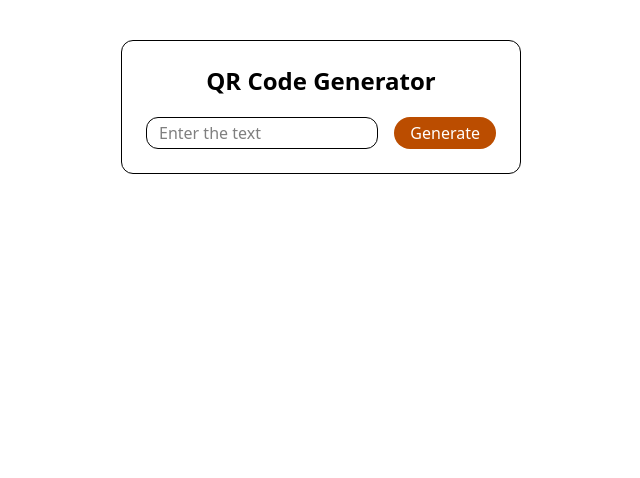
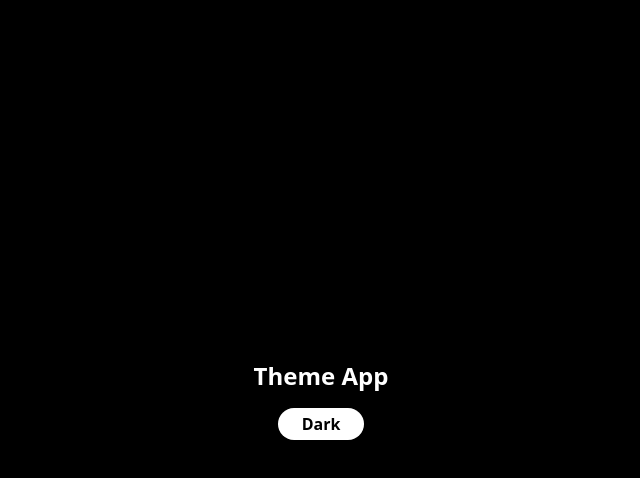
Before and after one commit to Deepak7510/React-part1-25project, a React (Vite) app: page / in a window 1280 px wide. Shown: the top 478 px of the page, without its empty margins (319-959 px from the left). Built offline with nearby package versions, Linux system fonts and the light colour scheme.

Commit message:
add light-dark-mode app

```diff
--- a/src/App.jsx
+++ b/src/App.jsx
@@ -7,6 +7,7 @@ import CustomSlider from "./components/custom slider";
 import ReadmoreFunction from "./components/readmore func";
 import Sidebar from "./components/tree view/Sidebar";
 import QRCodeGeneraterApp from "./components/QR Code generater";
+import LightDarkMode from "./components/light-dark-mode";
 
 function App() {
   const [count, setCount] = useState(0);
@@ -31,8 +32,12 @@ function App() {
       {/* project 6 view free  */}
       {/* <Sidebar /> */}
 
-      {/* project 6  */}
-      <QRCodeGeneraterApp />
+      {/* project 7  */}
+      {/* <QRCodeGeneraterApp /> */}
+
+      {/* project 8  */}
+
+      <LightDarkMode />
     </>
   );
 }
--- /dev/null
+++ b/src/components/light-dark-mode/index.jsx
@@ -0,0 +1,27 @@
+import useLocalStorage from "./useLocalStorage";
+import "./styles.css";
+function LightDarkMode() {
+  const [theme, setTheme] = useLocalStorage("theme", "dark");
+
+  function handleSetTheme() {
+    setTheme(theme === "dark" ? "light" : "dark");
+  }
+  return (
+    <div
+      className="flex bg-mode text-mode justify-center items-center h-screen w-full"
+      data-theme={theme}
+    >
+      <div className="space-y-4 font-bold text-center">
+        <div className="text-2xl">Theme App</div>
+        <button
+          className="px-6 py-1 button-bg-mode button-text-mode rounded-full"
+          onClick={handleSetTheme}
+        >
+          {theme === "dark" ? "Dark" : "Light"}
+        </button>
+      </div>
+    </div>
+  );
+}
+
+export default LightDarkMode;
--- /dev/null
+++ b/src/components/light-dark-mode/styles.css
@@ -0,0 +1,29 @@
+:root {
+  --background: #ffffff;
+  --text-primary: #000;
+  --button-bg: #000;
+  --button-text: #ffffff;
+}
+
+[data-theme="dark"] {
+  --background: #000;
+  --text-primary: #ffffff;
+  --button-bg: #ffffff;
+  --button-text: #000;
+}
+
+.bg-mode {
+  background-color: var(--background);
+}
+
+.text-mode {
+  color: var(--text-primary);
+}
+
+.button-bg-mode {
+  background-color: var(--button-bg);
+}
+
+.button-text-mode {
+  color: var(--button-text);
+}
--- /dev/null
+++ b/src/components/light-dark-mode/useLocalStorage.jsx
@@ -0,0 +1,24 @@
+import { useEffect, useState } from "react";
+
+const useLocalStorage = (key, defaultValue) => {
+  const [value, setValue] = useState(() => {
+    let currentValue;
+    try {
+      currentValue = JSON.parse(
+        localStorage.getItem(key) || String(defaultValue)
+      );
+    } catch (error) {
+      console.error(error);
+      currentValue = defaultValue;
+    }
+    return currentValue;
+  });
+
+  useEffect(() => {
+    localStorage.setItem("theme", JSON.stringify(value));
+  }, [key, value]);
+
+  return [value, setValue];
+};
+
+export default useLocalStorage;
```
